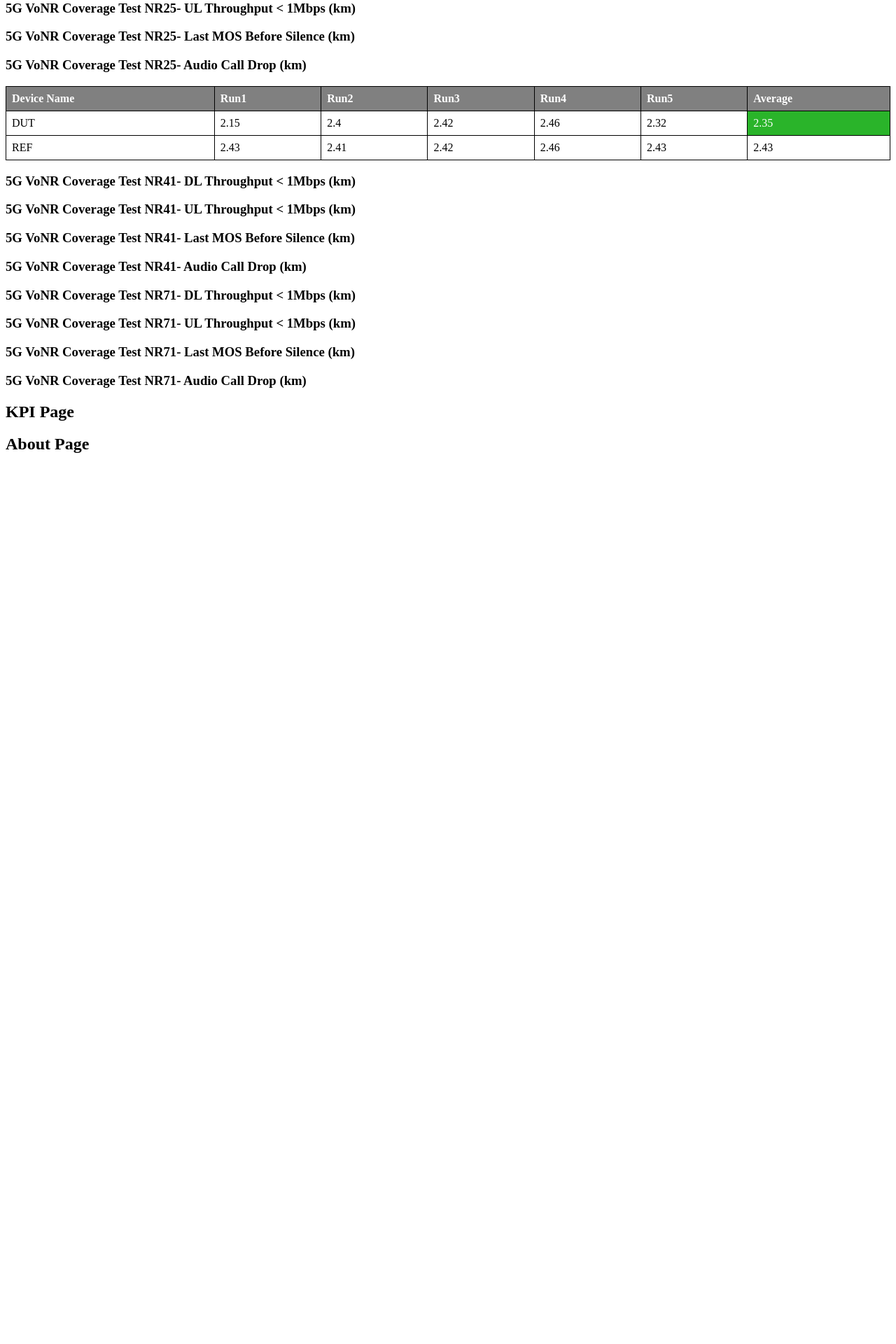
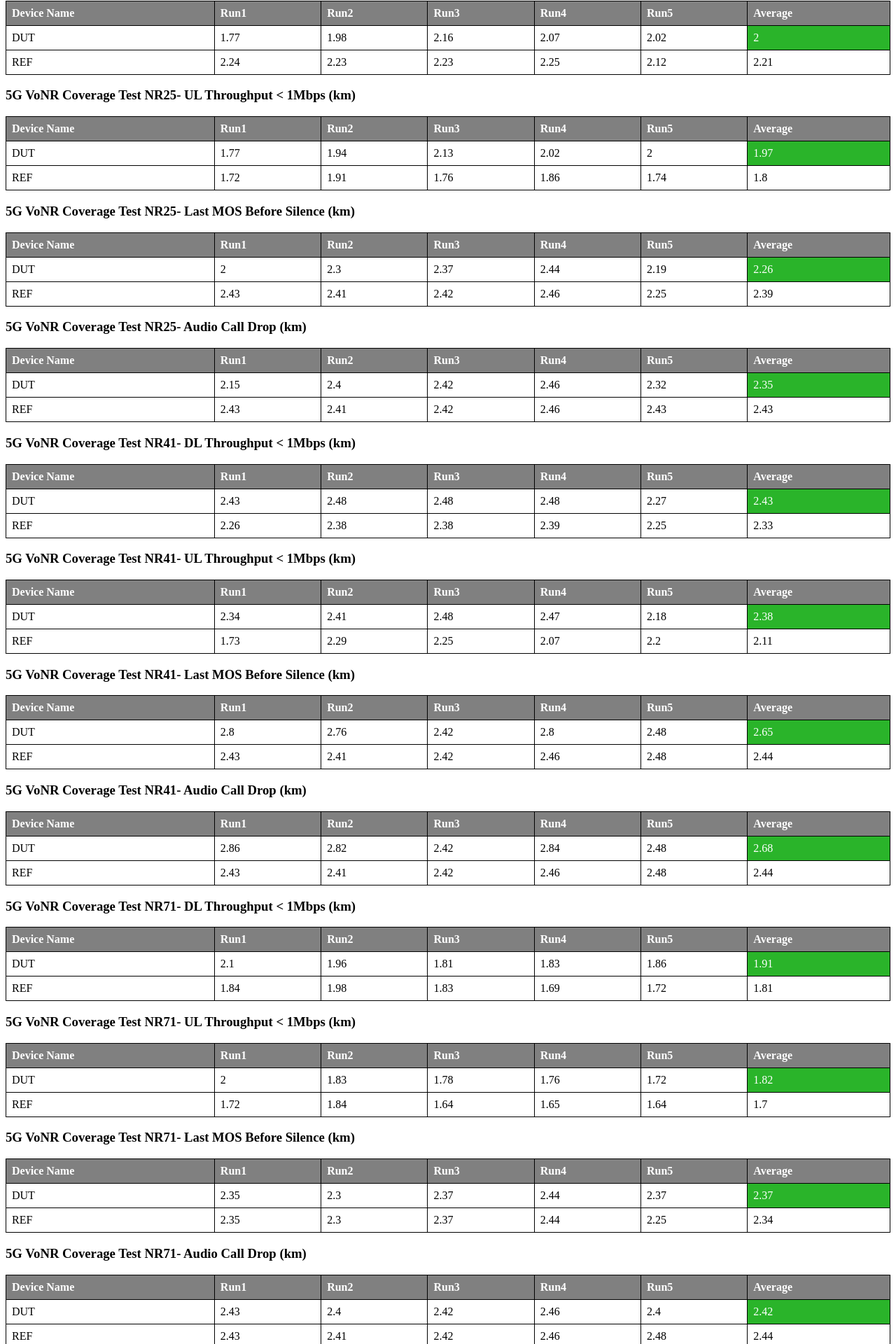
Before and after one commit to LiJieSu0/Fit4Launch_Report, a React (Create React App) app in the folder report-generator-app/: page / in a window 1280 px wide. Shown: the part 2167-4087 px from the top of the page at 70% size. Before the commit the page ends 2835 px from the top, so only its background shows below. Built offline with nearby package versions, Linux system fonts and the light colour scheme.

Commit message:
add data

```diff
--- a/report-generator-app/src/ReportDetails/CoveragePerformance/CoverageDetails.js
+++ b/report-generator-app/src/ReportDetails/CoveragePerformance/CoverageDetails.js
@@ -2,24 +2,68 @@ import React from 'react';
 import CoverageTestTable from './CoverageTestTable';
 
 function CoverageDetails() {
-  const NR25_DL=[]
-  const NR25_UL=[]
-  const NR25_MOS=[]
+  const NR25_DL=[
+    { device: 'DUT', run1: 1.77, run2:1.98 , run3:2.16 , run4:2.07 , run5:2.02 , average:2.00  },
+    { device: 'REF', run1:2.24 , run2:2.23 , run3: 2.23, run4:2.25 , run5: 2.12, average:2.21  },
+    "Fail"
+  ]
+  const NR25_UL=[
+    { device: 'DUT', run1: 1.77, run2: 1.94, run3: 2.13, run4: 2.02, run5: 2.00, average: 1.97 },
+    { device: 'REF', run1: 1.72, run2: 1.91, run3: 1.76, run4: 1.86, run5: 1.74, average: 1.80 },
+    "Pass"
+  ]
+  const NR25_MOS=[
+    { device: 'DUT', run1: 2.00, run2:2.30 , run3:2.37 , run4:2.44 , run5:2.19 , average:2.26  },
+    { device: 'REF', run1: 2.43, run2:2.41, run3:2.42 , run4: 2.46, run5: 2.25, average:2.39  },
+    "Fail"
+  ]
   const NR25_Audio=[
             { device: 'DUT', run1: 2.15, run2: 2.40, run3: 2.42, run4: 2.46, run5: 2.32, average: 2.35 },
             { device: 'REF', run1: 2.43, run2: 2.41, run3: 2.42, run4: 2.46, run5: 2.43, average: 2.43 },
             "Pass"
-        ];
+        ]
 
-  const NR41_DL=[]
-  const NR41_UL=[]
-  const NR41_MOS=[]
-  const NR41_Audio=[]
+  const NR41_DL=[
+    { device: 'DUT', run1: 2.43, run2: 2.48, run3: 2.48, run4: 2.48, run5:2.27 , average: 2.43 },
+    { device: 'REF', run1: 2.26, run2: 2.38, run3: 2.38, run4: 2.39, run5:2.25 , average: 2.33 },
+    "Pass"
+  ]
+  const NR41_UL=[
+    { device: 'DUT', run1: 2.34, run2: 2.41, run3: 2.48, run4: 2.47, run5: 2.18, average:2.38  },
+    { device: 'REF', run1: 1.73, run2: 2.29, run3: 2.25, run4: 2.07, run5: 2.20, average:2.11  },
+    "Pass"
+  ]
+  const NR41_MOS=[
+    { device: 'DUT', run1:2.80 , run2:2.76 , run3:2.42 , run4:2.80 , run5:2.48 , average: 2.65 },
+    { device: 'REF', run1:2.43 , run2:2.41 , run3:2.42 , run4:2.46 , run5:2.48, average:2.44  },
+    "Pass"
+  ]
+  const NR41_Audio=[
+    { device: 'DUT', run1: 2.86, run2: 2.82, run3: 2.42, run4: 2.84, run5: 2.48, average:  2.68},
+    { device: 'REF', run1: 2.43, run2:2.41 , run3: 2.42, run4: 2.46, run5: 2.48, average:  2.44},
+    "Pass"
+  ]
 
-  const NR71_DL=[]
-  const NR71_UL=[]
-  const NR71_MOS=[]
-  const NR71_Audio=[]
+  const NR71_DL=[
+    { device: 'DUT', run1: 2.10, run2: 1.96, run3: 1.81, run4: 1.83, run5: 1.86, average: 1.91 },
+    { device: 'REF', run1: 1.84, run2: 1.98, run3: 1.83, run4: 1.69, run5: 1.72, average: 1.81 },
+    "Pass"
+  ]
+  const NR71_UL=[
+    { device: 'DUT', run1: 2.00, run2: 1.83, run3: 1.78, run4: 1.76, run5: 1.72, average: 1.82 },
+    { device: 'REF', run1: 1.72, run2: 1.84, run3: 1.64, run4: 1.65, run5: 1.64, average: 1.70 },
+    "Pass"
+  ]
+  const NR71_MOS=[
+    { device: 'DUT', run1:2.35 , run2: 2.30, run3: 2.37, run4: 2.44, run5: 2.37, average: 2.37 },
+    { device: 'REF', run1: 2.35, run2: 2.30, run3: 2.37, run4: 2.44, run5: 2.25, average: 2.34 },
+    "Pass"
+  ]
+  const NR71_Audio=[
+    { device: 'DUT', run1: 2.43, run2: 2.40, run3: 2.42, run4: 2.46, run5: 2.40, average: 2.42 },
+    { device: 'REF', run1: 2.43, run2: 2.41, run3: 2.42, run4: 2.46, run5: 2.48, average: 2.44 },
+    "Pass"
+  ]
 
 
 
@@ -30,16 +74,17 @@ function CoverageDetails() {
         {/* ------NR25 */}
         <h3>5G VoNR Coverage Test NR25- DL Throughput &lt; 1Mbps (km)</h3>
         {/* NR25 DL table */}
+        <CoverageTestTable tableData={NR25_DL.slice(0, -1)} status={NR25_Audio[NR25_Audio.length - 1]} />
         </div>
         <div className='page-content'>
         <h3>5G VoNR Coverage Test NR25- UL Throughput &lt; 1Mbps (km)</h3>
         {/* NR25 UL table */}
-
+        <CoverageTestTable tableData={NR25_UL.slice(0, -1)} status={NR25_Audio[NR25_Audio.length - 1]} />
         </div>
         <div className='page-content'>
         <h3>5G VoNR Coverage Test NR25- Last MOS Before Silence (km)</h3>
         {/* NR25 MOS table */}
-
+        <CoverageTestTable tableData={NR25_MOS.slice(0, -1)} status={NR25_Audio[NR25_Audio.length - 1]} />
         </div>
         <div className='page-content'>
         <h3>5G VoNR Coverage Test NR25- Audio Call Drop (km)</h3>
@@ -51,40 +96,52 @@ function CoverageDetails() {
         <div className='page-content'>
         <h3>5G VoNR Coverage Test NR41- DL Throughput &lt; 1Mbps (km)</h3>
         {/* NR41 DL table */}
+        <CoverageTestTable tableData={NR41_DL.slice(0, -1)} status={NR25_Audio[NR25_Audio.length - 1]} />
 
         </div>
         <div className='page-content'>
         <h3>5G VoNR Coverage Test NR41- UL Throughput &lt; 1Mbps (km)</h3>
         {/* NR41 UL table */}
+        <CoverageTestTable tableData={NR41_UL.slice(0, -1)} status={NR25_Audio[NR25_Audio.length - 1]} />
 
         </div>
         <div className='page-content'>
         <h3>5G VoNR Coverage Test NR41- Last MOS Before Silence (km)</h3>
         {/* NR41 MOS table */}
+        <CoverageTestTable tableData={NR41_MOS.slice(0, -1)} status={NR25_Audio[NR25_Audio.length - 1]} />
 
         </div>
         <div className='page-content'>
         <h3>5G VoNR Coverage Test NR41- Audio Call Drop (km)</h3>
         {/* NR41 Audio table */}
+        <CoverageTestTable tableData={NR41_Audio.slice(0, -1)} status={NR25_Audio[NR25_Audio.length - 1]} />
+
         </div>
 
         {/* ------NR71 */}
         <div className='page-content'>
         <h3>5G VoNR Coverage Test NR71- DL Throughput &lt; 1Mbps (km)</h3>
         {/* NR71 DL table */}
+        <CoverageTestTable tableData={NR71_DL.slice(0, -1)} status={NR25_Audio[NR25_Audio.length - 1]} />
+
         </div>
         <div className='page-content'>
         <h3>5G VoNR Coverage Test NR71- UL Throughput &lt; 1Mbps (km)</h3>
         {/* NR71 UL table */}
+        <CoverageTestTable tableData={NR71_UL.slice(0, -1)} status={NR25_Audio[NR25_Audio.length - 1]} />
 
         </div>
         <div className='page-content'>
         <h3>5G VoNR Coverage Test NR71- Last MOS Before Silence (km)</h3>
         {/* NR71 MOS table */}
+        <CoverageTestTable tableData={NR71_MOS.slice(0, -1)} status={NR25_Audio[NR25_Audio.length - 1]} />
+
         </div>
         <div className='page-content'>
         <h3>5G VoNR Coverage Test NR71- Audio Call Drop (km)</h3>
         {/* NR71 Audio table */}
+        <CoverageTestTable tableData={NR71_Audio.slice(0, -1)} status={NR25_Audio[NR25_Audio.length - 1]} />
+
         </div>
 
 
```
Also changed, not shown: report-generator-app/src/DataFiles/CoveragePerformanceResults.json (+18 -0 lines).
